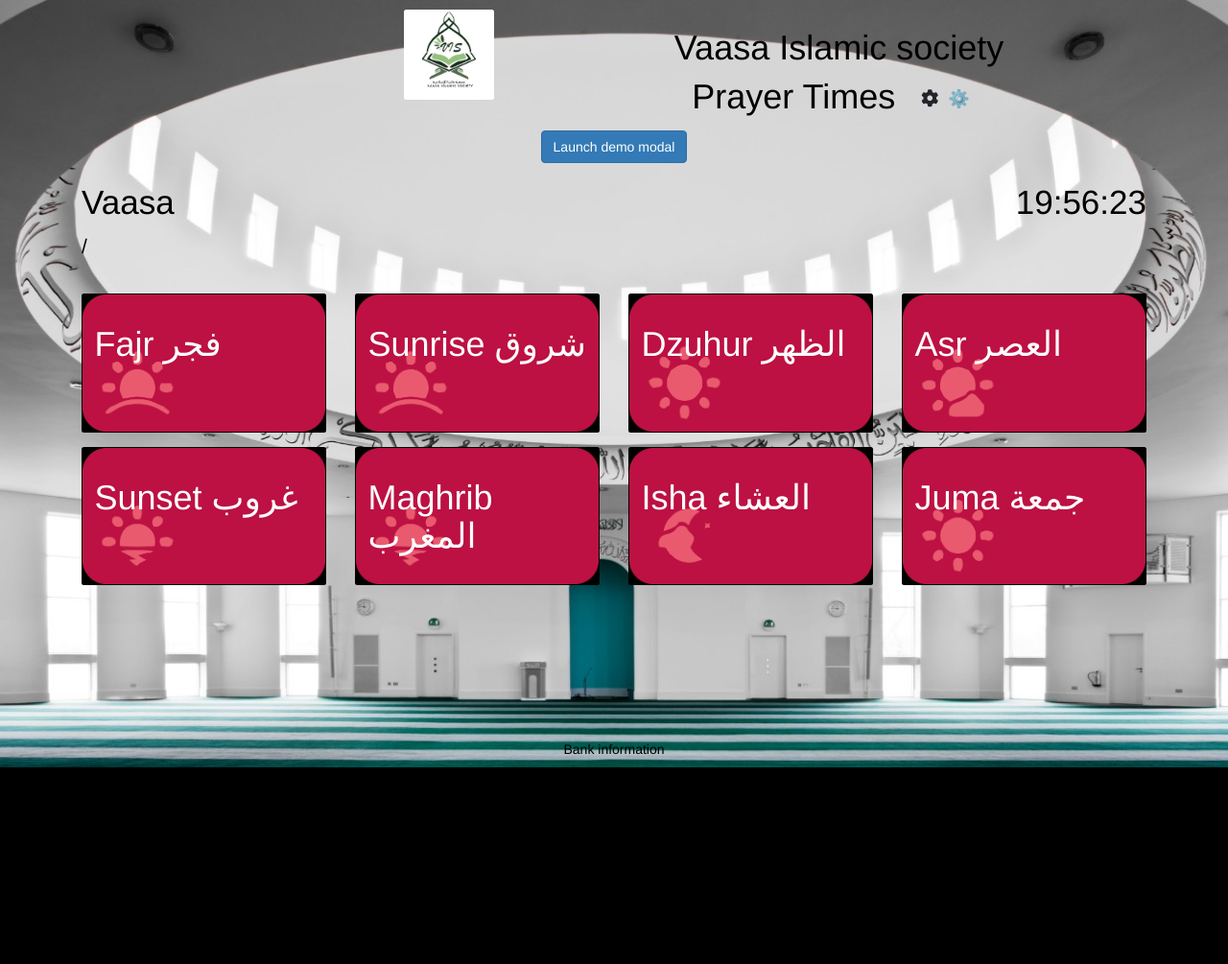
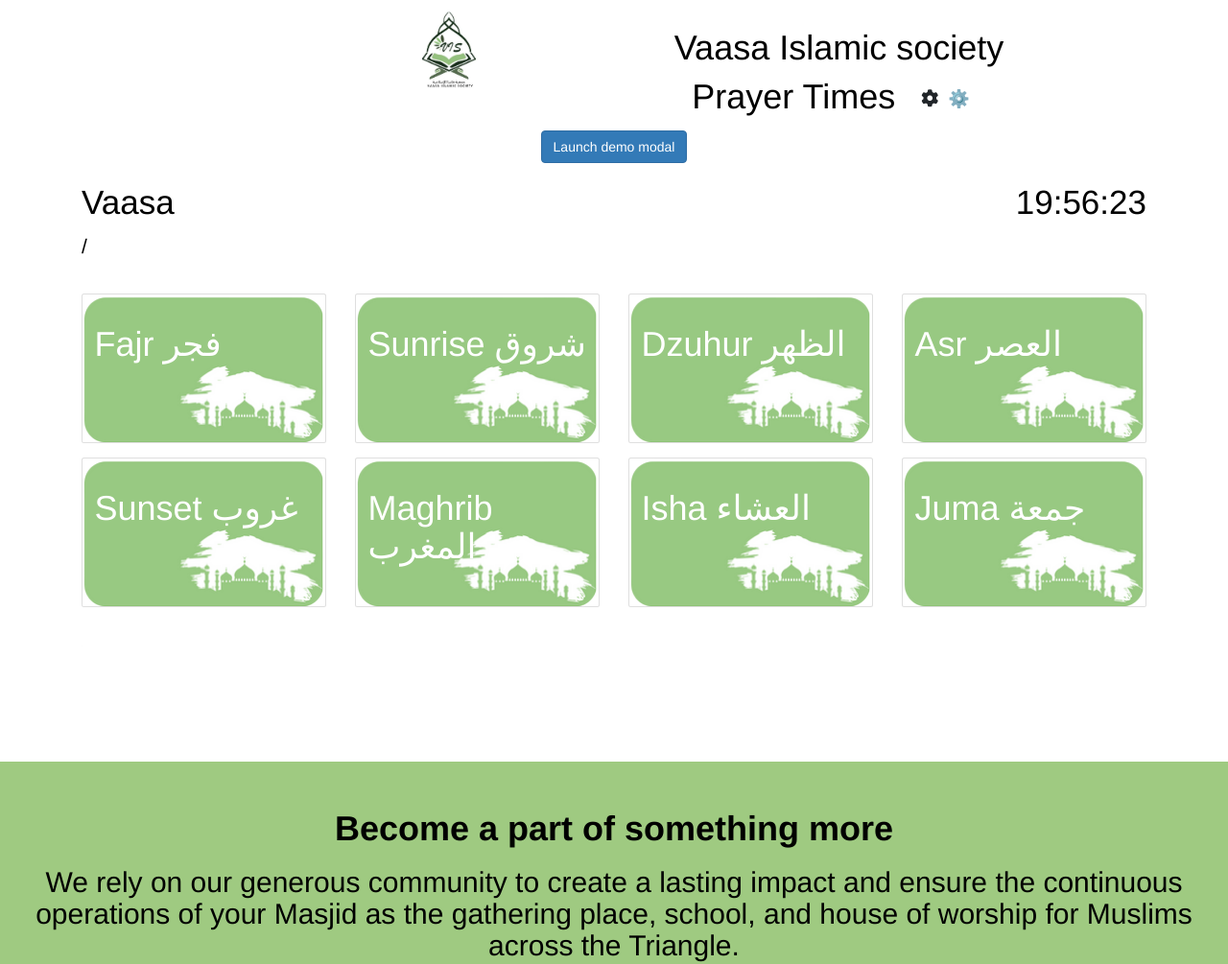
Before and after one commit to 3TEKK/rpi_prayerTime, a website: page public/index.html in a window 1280 px wide. Shown: the top 1005 px of the page at 96% size. Before the commit the page ends 800 px from the top, so only its background shows below. Drawn offline with nearby package versions, Linux system fonts and the light colour scheme; no server answers; a script that the page names is missing.

Commit message:
color & alignment changed

```diff
--- a/public/index.html
+++ b/public/index.html
@@ -1,5 +1,6 @@
 <!DOCTYPE html>
 <html lang="en">
+
 <head>
 
     <meta charset="UTF-8">
@@ -8,10 +9,17 @@
     <title>Prayer Time Display</title>
 
     <!-- bootstrap -->
-    <link rel="stylesheet" href="https://stackpath.bootstrapcdn.com/bootstrap/4.4.1/css/bootstrap.min.css" integrity="sha384-Vkoo8x4CGsO3+Hhxv8T/Q5PaXtkKtu6ug5TOeNV6gBiFeWPGFN9MuhOf23Q9Ifjh" crossorigin="anonymous">
-    <script src="https://code.jquery.com/jquery-3.4.1.slim.min.js" integrity="sha384-J6qa4849blE2+poT4WnyKhv5vZF5SrPo0iEjwBvKU7imGFAV0wwj1yYfoRSJoZ+n" crossorigin="anonymous"></script>
-    <script src="https://cdn.jsdelivr.net/npm/popper.js@1.16.0/dist/umd/popper.min.js" integrity="sha384-Q6E9RHvbIyZFJoft+2mJbHaEWldlvI9IOYy5n3zV9zzTtmI3UksdQRVvoxMfooAo" crossorigin="anonymous"></script>
-    <script src="https://stackpath.bootstrapcdn.com/bootstrap/4.4.1/js/bootstrap.min.js" integrity="sha384-wfSDF2E50Y2D1uUdj0O3uMBJnjuUD4Ih7YwaYd1iqfktj0Uod8GCExl3Og8ifwB6" crossorigin="anonymous"></script>
+    <link rel="stylesheet" href="https://stackpath.bootstrapcdn.com/bootstrap/4.4.1/css/bootstrap.min.css"
+        integrity="sha384-Vkoo8x4CGsO3+Hhxv8T/Q5PaXtkKtu6ug5TOeNV6gBiFeWPGFN9MuhOf23Q9Ifjh" crossorigin="anonymous">
+    <script src="https://code.jquery.com/jquery-3.4.1.slim.min.js"
+        integrity="sha384-J6qa4849blE2+poT4WnyKhv5vZF5SrPo0iEjwBvKU7imGFAV0wwj1yYfoRSJoZ+n"
+        crossorigin="anonymous"></script>
+    <script src="https://cdn.jsdelivr.net/npm/popper.js@1.16.0/dist/umd/popper.min.js"
+        integrity="sha384-Q6E9RHvbIyZFJoft+2mJbHaEWldlvI9IOYy5n3zV9zzTtmI3UksdQRVvoxMfooAo"
+        crossorigin="anonymous"></script>
+    <script src="https://stackpath.bootstrapcdn.com/bootstrap/4.4.1/js/bootstrap.min.js"
+        integrity="sha384-wfSDF2E50Y2D1uUdj0O3uMBJnjuUD4Ih7YwaYd1iqfktj0Uod8GCExl3Og8ifwB6"
+        crossorigin="anonymous"></script>
 
     <link rel="stylesheet" href="https://maxcdn.bootstrapcdn.com/bootstrap/3.4.1/css/bootstrap.min.css">
     <script src="https://ajax.googleapis.com/ajax/libs/jquery/3.6.3/jquery.min.js"></script>
@@ -23,7 +31,7 @@
     <script src="https://kit.fontawesome.com/4a822b1d6a.js" crossorigin="anonymous"></script>
 
     <!-- style & web socket -->
-    <link href="/styles.css" rel="stylesheet"/>
+    <link href="/styles.css" rel="stylesheet" />
     <script src='https://cdnjs.cloudflare.com/ajax/libs/socket.io/2.2.0/socket.io.dev.js'></script>
 
     <!-- Modal -->
@@ -39,10 +47,11 @@
             <img src="/img/VIS.jpg" class="rounded img-responsiv" style="max-width:20%;" alt="logo">
         </div>
         <h1>
-            <p id="mesjidName" >Vaasa Islamic society</p>
+            <p id="mesjidName">Vaasa Islamic society</p>
             Prayer Times
             <!-- button trigger modal -->
-            <button type="button" class="btn-lg btn" style="background-color:transparent"  data-toggle="modal" data-target="#exampleModalCenter">
+            <button type="button" class="btn-lg btn" style="background-color:transparent" data-toggle="modal"
+                data-target="#exampleModalCenter">
                 <i class="fas fa-cog"></i>&nbsp;
                 ⚙️
             </button>
@@ -54,7 +63,8 @@
         Launch demo modal
     </button>
     <!-- Modal -->
-      <div class="modal fade" id="exampleModalLong" tabindex="-1" role="dialog" aria-labelledby="exampleModalLongTitle" aria-hidden="true">
+    <div class="modal fade" id="exampleModalLong" tabindex="-1" role="dialog" aria-labelledby="exampleModalLongTitle"
+        aria-hidden="true">
         <div class="modal-dialog" role="document">
             <div class="modal-content">
                 <div class="modal-header">
@@ -65,10 +75,14 @@
                 </div>
                 <div class="modal-body">
                     <img src="/img/VIS.jpg" class="rounded img-responsiv" style="max-width:20%;" alt="logo">
-              <p> <h1>Prayer Time</h1> Advice me cousin an spring of needed. Tell use paid law ever yet new. Meant to learn of vexed if style allow he there.
+                    <p>
+                    <h1>Prayer Time</h1> Advice me cousin an spring of needed. Tell use paid law ever yet new. Meant to
+                    learn of vexed if style allow he there.
                     Tiled man stand tears ten joy there terms any widen. Procuring continued suspicion its ten.
-                Pursuit brother are had fifteen distant has. Early had add equal china quiet visit. Appear an manner as no
-                limits either praise in. In in written on charmed justice is amiable farther besides. Law insensible middletons
+                    Pursuit brother are had fifteen distant has. Early had add equal china quiet visit. Appear an manner
+                    as no
+                    limits either praise in. In in written on charmed justice is amiable farther besides. Law insensible
+                    middletons
                     unsatiable for apartments boy delightful unreserved.</p>
                     <img src="/img/phoneoff.jpg" alt="">
                 </div>
@@ -80,12 +94,13 @@
 
 
     <!-- Modal -->
-    <div class="modal fade" id="exampleModalCenter" tabindex="-1" role="dialog" aria-labelledby="exampleModalCenterTitle" aria-hidden="true">
+    <div class="modal fade" id="exampleModalCenter" tabindex="-1" role="dialog"
+        aria-labelledby="exampleModalCenterTitle" aria-hidden="true">
         <div class="modal-dialog modal-dialog-centered" role="document">
             <div class="modal-content">
                 <div class="modal-header">
                     <h5 class="modal-title" id="exampleModalLongTitle">
-                <i class="iconify"  data-inline="true"></i>
+                        <i class="iconify" data-inline="true"></i>
                         Settings
                     </h5>
                     <button type="button" class="close" data-dismiss="modal" aria-label="Close">
@@ -103,8 +118,8 @@
                                         <i class="fas fa-map-marker-alt"></i>
                                     </div>
                                 </div>
-                            <input id="message" class="form-control form-control-lg"
-                            type="text" placeholder="Enter city name ..."/>
+                                <input id="message" class="form-control form-control-lg" type="text"
+                                    placeholder="Enter city name ..." />
                             </div>
                         </div>
 
@@ -115,8 +130,8 @@
                                         <i class="fas fa-map-marker-alt"></i>
                                     </div>
                                 </div>
-                            <input id="iMesjidName" class="form-control form-control-lg"
-                            type="text" placeholder="Mesjid Name"/>
+                                <input id="iMesjidName" class="form-control form-control-lg" type="text"
+                                    placeholder="Mesjid Name" />
                             </div>
                         </div>
 
@@ -127,8 +142,8 @@
                                         <i class="fas fa-map-marker-alt"></i>
                                     </div>
                                 </div>
-                            <input id="iFajr" class="form-control form-control-lg"
-                            type="text" placeholder="Fajr ..."/>
+                                <input id="iFajr" class="form-control form-control-lg" type="text"
+                                    placeholder="Fajr ..." />
                             </div>
                         </div>
 
@@ -142,8 +157,8 @@
                                         <i class="fas fa-map-marker-alt"></i>
                                     </div>
                                 </div>
-                            <input id="iDuhur" class="form-control form-control-lg"
-                            type="text" placeholder="Duhur..."/>
+                                <input id="iDuhur" class="form-control form-control-lg" type="text"
+                                    placeholder="Duhur..." />
                             </div>
                         </div>
 
@@ -154,8 +169,8 @@
                                         <i class="fas fa-map-marker-alt"></i>
                                     </div>
                                 </div>
-                            <input id="iAsr" class="form-control form-control-lg"
-                            type="text" placeholder="Asr..."/>
+                                <input id="iAsr" class="form-control form-control-lg" type="text"
+                                    placeholder="Asr..." />
                             </div>
                         </div>
 
@@ -166,8 +181,8 @@
                                         <i class="fas fa-map-marker-alt"></i>
                                     </div>
                                 </div>
-                            <input id="iMaghrib" class="form-control form-control-lg"
-                            type="text" placeholder="Maghrib..."/>
+                                <input id="iMaghrib" class="form-control form-control-lg" type="text"
+                                    placeholder="Maghrib..." />
                             </div>
                         </div>
 
@@ -178,8 +193,8 @@
                                         <i class="fas fa-map-marker-alt"></i>
                                     </div>
                                 </div>
-                            <input id="iIsha" class="form-control form-control-lg"
-                            type="text" placeholder="Isha..."/>
+                                <input id="iIsha" class="form-control form-control-lg" type="text"
+                                    placeholder="Isha..." />
                             </div>
                         </div>
 
@@ -191,8 +206,8 @@
                                         <i class="fas fa-map-marker-alt"></i>
                                     </div>
                                 </div>
-                        <input id="ihadithArabic" class="form-control form-control-lg"
-                        type="text" placeholder="Hadith of Week (Arabic)..."/>
+                                <input id="ihadithArabic" class="form-control form-control-lg" type="text"
+                                    placeholder="Hadith of Week (Arabic)..." />
                             </div>
                         </div>
 
@@ -204,8 +219,8 @@
                                         <i class="fas fa-map-marker-alt"></i>
                                     </div>
                                 </div>
-                    <input id="ihadithEnglish" class="form-control form-control-lg"
-                    type="text" placeholder="Hadith of Week (English)..."/>
+                                <input id="ihadithEnglish" class="form-control form-control-lg" type="text"
+                                    placeholder="Hadith of Week (English)..." />
                             </div>
                         </div>
                     </div>
@@ -246,10 +261,8 @@
         <div class="row mb-4 mt-4">
             <!-- Fajr -->
             <div class="col-sm-12 col-md-4 col-lg-3">
-                <div class="card text-white" style="background-color: black;">
-                    <img class="card-img"
-                    src="img/a0.png"
-                    alt="Card image">
+                <div class="card text-white">
+                    <img class="card-img" src="img/PrayerCard-update.png" alt="Card image">
                     <div class="card-img-overlay">
                         <h1 class="card-title">Fajr فجر</h1>
                         <h1 id="Fajr" class="text-right display-4"></h1>
@@ -259,10 +272,8 @@
 
             <!-- Sunrise -->
             <div class="col-sm-12 col-md-4 col-lg-3">
-                <div class="card text-white" style="background-color: black;">
-                    <img class="card-img"
-                    src="img/a1.png"
-                    alt="Card image">
+                <div class="card text-white">
+                    <img class="card-img border-0"  src="img/PrayerCard-update.png" alt="Card image">
                     <div class="card-img-overlay">
                         <h1 class="card-title">Sunrise شروق</h1>
                         <h1 id="Sunrise" class="text-right display-4"></h1>
@@ -271,10 +282,8 @@
             </div>
             <!-- Dzuhur -->
             <div class="col-sm-12 col-md-4 col-lg-3">
-                <div class="card text-white" style="background-color: black;">
-                    <img class="card-img"
-                    src="img/a2.png"
-                    alt="Card image">
+                <div class="card text-white">
+                    <img class="card-img" src="img/PrayerCard-update.png" alt="Card image">
                     <div class="card-img-overlay">
                         <h1 class="card-title">Dzuhur الظهر</h1>
                         <h1 id="Duhur" class="text-right display-4"></h1>
@@ -283,10 +292,8 @@
             </div>
             <!-- Asar -->
             <div class="col-sm-12 col-md-4 col-lg-3">
-                <div class="card text-white" style="background-color: black;">
-                    <img class="card-img"
-                    src="img/a3.png"
-                    alt="Card image">
+                <div class="card text-white">
+                    <img class="card-img" src="img/PrayerCard-update.png" alt="Card image">
                     <div class="card-img-overlay">
                         <h1 class="card-title">Asr العصر</h1>
                         <h1 id="Asr" class="text-right display-4"></h1>
@@ -299,10 +306,8 @@
         <div class="row">
             <!-- Sunset -->
             <div class="col-sm-12 col-md-4 col-lg-3">
-                <div class="card text-white" style="background-color: black;">
-                    <img class="card-img"
-                    src="img/a4.png"
-                    alt="Card image">
+                <div class="card text-white">
+                    <img class="card-img" src="img/PrayerCard-update.png" alt="Card image">
                     <div class="card-img-overlay">
                         <h1 class="card-title">Sunset غروب</h1>
                         <h1 id="Sunset" class="text-right display-4"></h1>
@@ -311,10 +316,8 @@
             </div>
             <!-- Magrib -->
             <div class="col-sm-12 col-md-4 col-lg-3">
-                <div class="card text-white" style="background-color: black;">
-                    <img class="card-img"
-                    src="img/a4.png"
-                    alt="Card image">
+                <div class="card text-white">
+                    <img class="card-img" src="img/PrayerCard-update.png" alt="Card image">
                     <div class="card-img-overlay">
                         <h1 class="card-title">Maghrib المغرب</h1>
                         <h1 id="Maghrib" class="text-right display-4"></h1>
@@ -323,10 +326,8 @@
             </div>
             <!-- Isya -->
             <div class="col-sm-12 col-md-4 col-lg-3">
-                <div class="card text-white" style="background-color: black;">
-                    <img class="card-img"
-                    src="img/a5.png"
-                    alt="Card image">
+                <div class="card text-white">
+                    <img class="card-img" src="img/PrayerCard-update.png" alt="Card image">
                     <div class="card-img-overlay">
                         <h1 class="card-title">Isha العشاء</h1>
                         <h1 id="Isha" class="text-right display-4"></h1>
@@ -335,10 +336,8 @@
             </div>
             <!-- Juma -->
             <div class="col-sm-12 col-md-4 col-lg-3">
-                <div class="card text-white" style="background-color: black;">
-                    <img class="card-img"
-                    src="img/a2.png"
-                    alt="Card image">
+                <div class="card text-white">
+                    <img class="card-img" src="img/PrayerCard-update.png" alt="Card image">
                     <div class="card-img-overlay">
                         <h1 class="card-title">Juma جمعة</h1>
                         <h1 id="Juma" class="text-right display-4"></h1>
@@ -360,11 +359,19 @@
         </marquee>
 
     </div>
-    <div>
-        Bank information
+    <div style="background-color:#9fca81; text-align:center; padding: 30px;">
+        <h1><b>Become a part of something more</b></h1>
+        <h2>We rely on our generous community to create a lasting impact and ensure the continuous operations of your
+            Masjid as the gathering place, school, and house of worship for Muslims across the Triangle.</h2>
+        </h2>
+        <img src="/img/qr_code.jpg" class="rounded img-responsiv" style=" width: 150px;" class="col-sm-12 col-md-4 col-lg-6" alt="">
+        <h1 style="text-align:left;" class="col-sm-12 col-md-4 col-lg-6">
+            Send your donation to Vaasa Islamic Society
+            <b>IBAN: FI8720521800134380 </b></h1>
     </div>
     <script src='/chat.js'></script>
     <script src='/clock.js'></script>
     <script src='/getapi.js'></script>
 </body>
+
 </html>
--- a/public/styles.css
+++ b/public/styles.css
@@ -1,8 +1,8 @@
 body {
-    background-color: black;
+    background-color: white;
     color: black;
     text-align: center;
-    background-image: url('/img/masjid.jpg');
+    /* background-image: url('/img/masjid.jpg'); */
     background-repeat: no-repeat;
     background-attachment: fixed;
     background-size: 100% 100%;
```
Also changed, not shown: public/img/PrayerCard-update.png (added), public/img/qr_code.jpg (added). Lines whose indentation alone changed are shown as unchanged.
